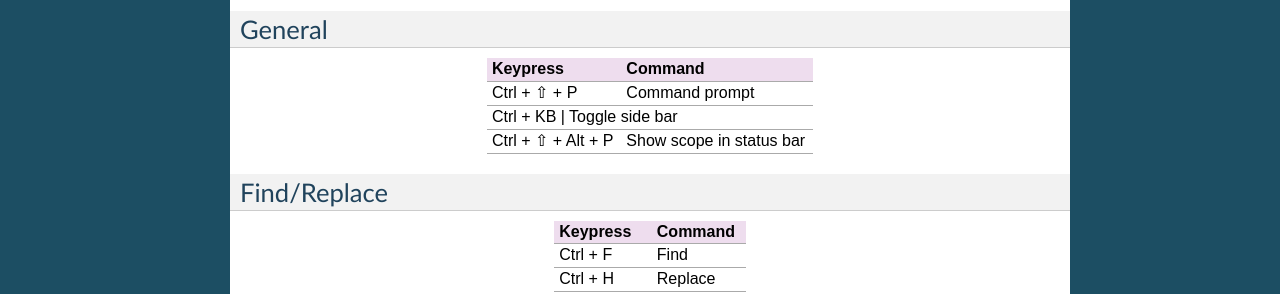
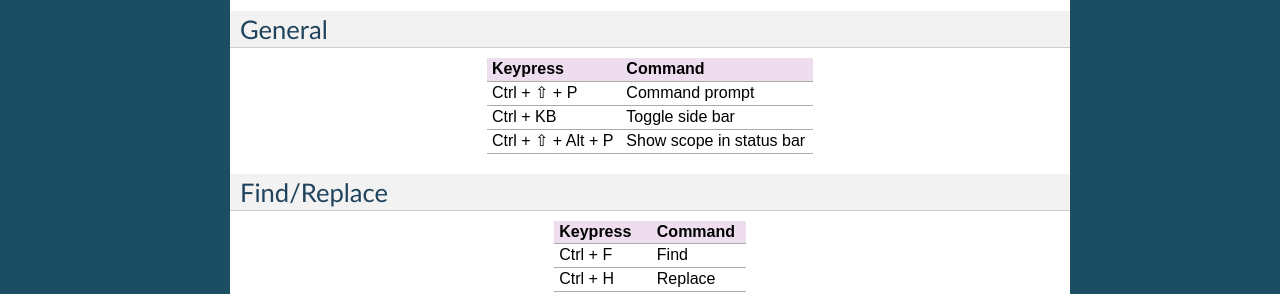
Before and after one commit to guillermooo/sublime-undocs, a Sphinx documentation site: the page built from source/reference/keyboard_shortcuts_win.rst, in a window 1280 px wide. Shown: the part 908-1202 px from the top of the page. Built offline with Sphinx 7.4.7, drawn with Linux system fonts in a browser that asks for light colours.

Commit message:
Correct the table markup for added shortcut for showing scope

```diff
--- a/source/reference/keyboard_shortcuts_win.rst
+++ b/source/reference/keyboard_shortcuts_win.rst
@@ -75,12 +75,12 @@ Navigation/Goto Anywhere
 General
 ------------------------
 
-+-----------------+-----------------------------------------------------------+
-| Keypress        | Command                                                   |
-+=================+===========================================================+
-| Ctrl + ⇧ + P    | Command prompt                                            |
-+-----------------+-----------------------------------------------------------+
-| Ctrl + KB       | Toggle side bar                                           |
++-----------------------+-----------------------------------------------------+
+| Keypress              | Command                                             |
++=======================+=====================================================+
+| Ctrl + ⇧ + P          | Command prompt                                      |
++-----------------------+-----------------------------------------------------+
+| Ctrl + KB             | Toggle side bar                                     |
 +-----------------------+-----------------------------------------------------+
 | Ctrl + ⇧ + Alt + P    | Show scope in status bar                            |
 +-----------------------+-----------------------------------------------------+
```
